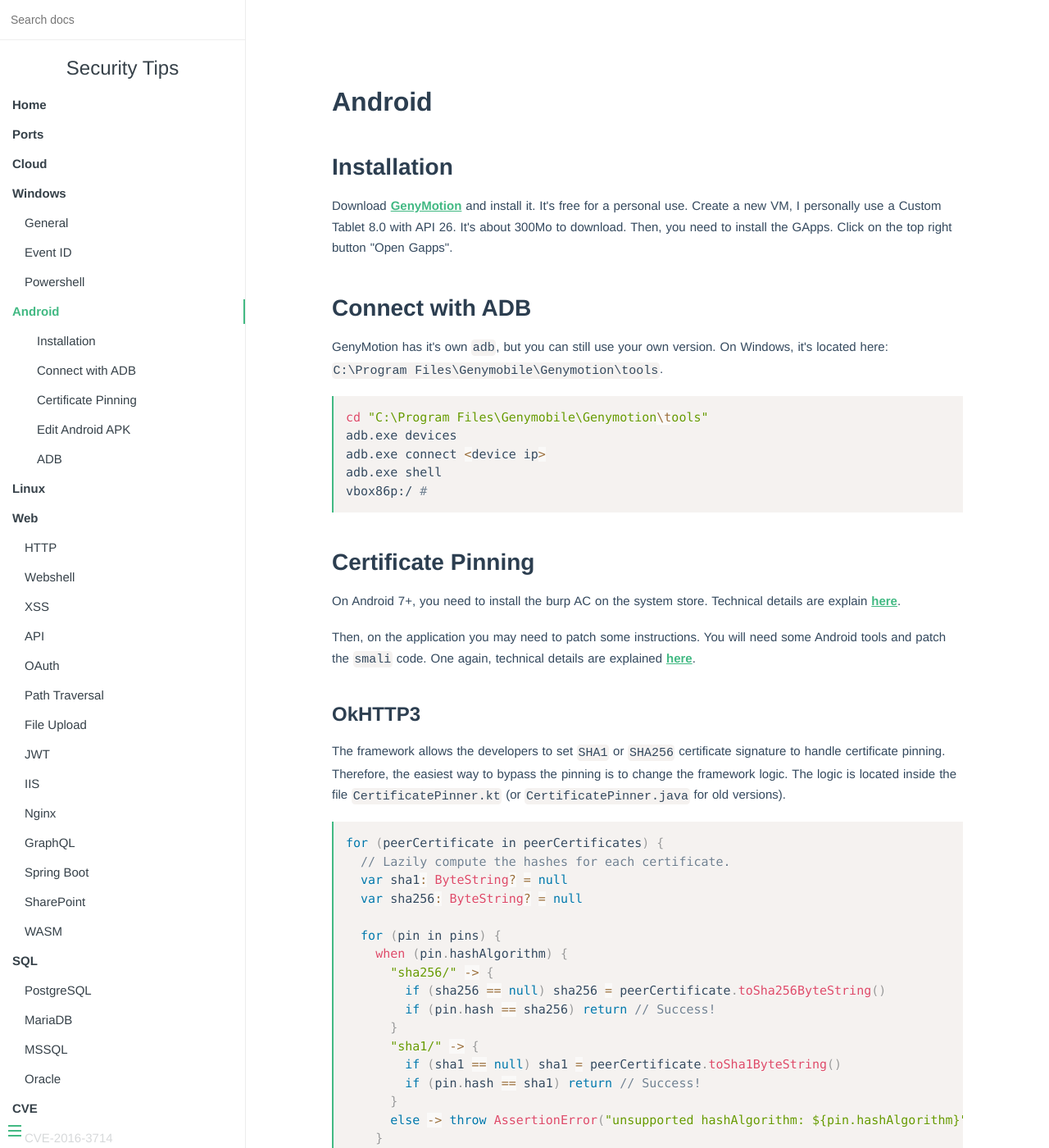
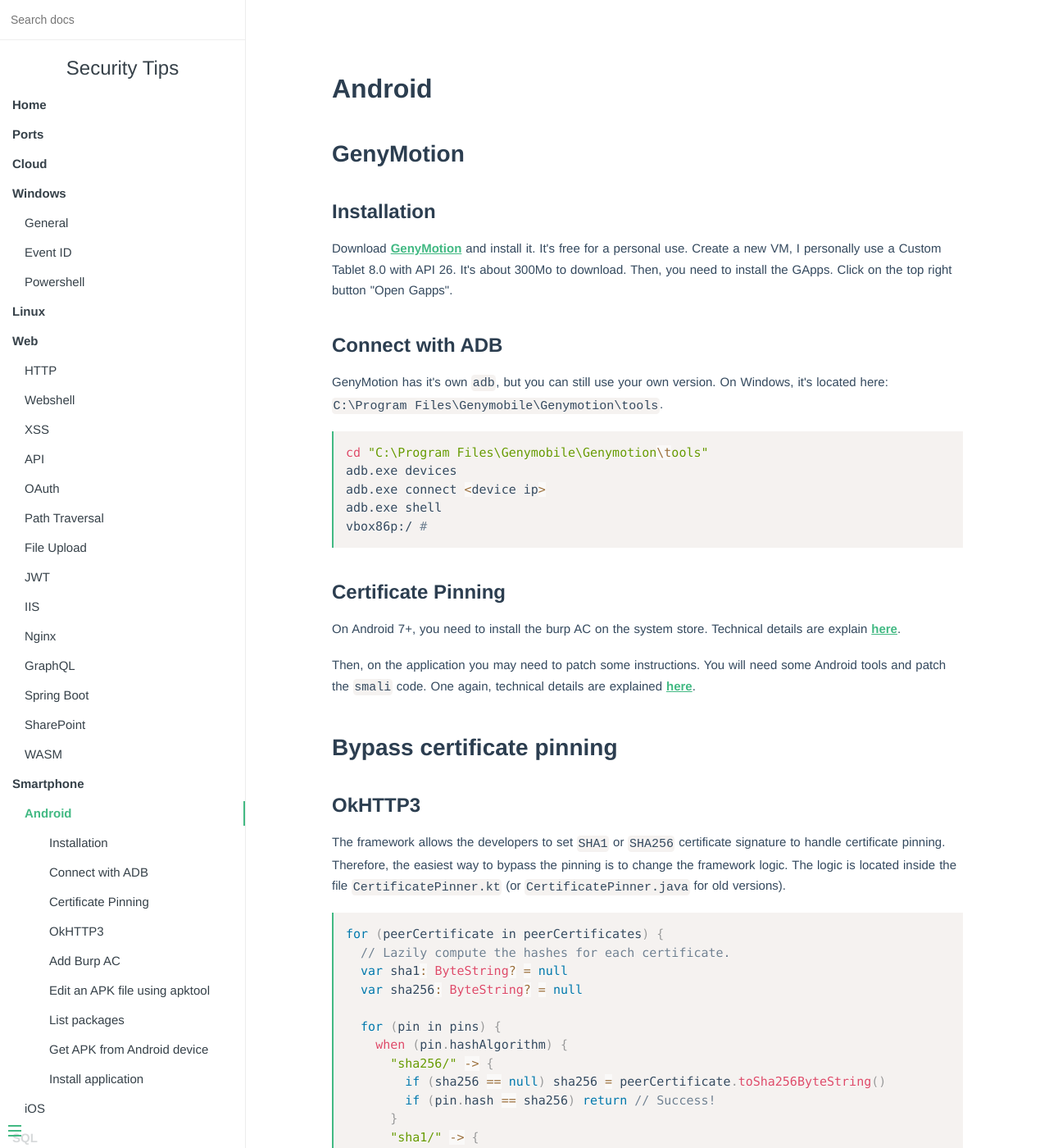
Before and after one commit to vincd/security-tips, an MkDocs documentation site: the page built from docs/android.md, in a window 1280 px wide and 1400 px high. Shown: the whole window at 82% size. Built offline with MkDocs 1.6.1, drawn with Linux system fonts in a browser that asks for light colours.

Commit message:
Add smartphone section and add iOS

````diff
--- a/docs/android.md
+++ b/docs/android.md
@@ -1,7 +1,17 @@
-Android
-=======
+---
+title: "Android"
+description: "Android tips"
+date: 04/05/2021
+categories:
+ - Smartphone
+tags:
+ - android
+---
 
-## Installation
+
+## GenyMotion
+
+### Installation
 Download [GenyMotion](https://www.genymotion.com/) and install it. It's free for
 a personal use.
 Create a new VM, I personally use a Custom Tablet 8.0 with API 26. It's about
@@ -9,7 +19,7 @@ Create a new VM, I personally use a Custom Tablet 8.0 with API 26. It's about
 Then, you need to install the GApps. Click on the top right button "Open Gapps".
 
 
-## Connect with ADB
+### Connect with ADB
 GenyMotion has it's own `adb`, but you can still use your own version. On Windows,
 it's located here: `C:\Program Files\Genymobile\Genymotion\tools`.
 
@@ -22,7 +32,7 @@ vbox86p:/ #
 ```
 
 
-## Certificate Pinning
+### Certificate Pinning
 On Android 7+, you need to install the burp AC on the system store. Technical details
 are explain [here](https://blog.jeroenhd.nl/article/android-7-nougat-and-certificate-authorities).
 
@@ -30,7 +40,11 @@ Then, on the application you may need to patch some instructions. You will need
 some Android tools and patch the `smali` code. One again, technical details are
 explained [here](https://medium.com/@felipecsl/bypassing-certificate-pinning-on-android-for-fun-and-profit-1b0d14beab2b).
 
+
+## Bypass certificate pinning
+
 ### OkHTTP3
+
 The framework allows the developers to set `SHA1` or `SHA256` certificate signature
 to handle certificate pinning. Therefore, the easiest way to bypass the pinning
 is to change the framework logic.
@@ -90,6 +104,7 @@ if (!pin.hash.equals(byteString)) {
 
 
 ### Add Burp AC
+
 Export the certificate with DER format. Then use `openssl` to convert to PEM format
 and get the hash:
 
--- a/mkdocs.yml
+++ b/mkdocs.yml
@@ -22,7 +22,6 @@ nav:
     - General: windows.md
     - Event ID: eventid.md
     - Powershell: powershell.md
-  - Android: android.md
   - Linux: linux.md
   - Web:
     - HTTP: http.md
@@ -39,6 +38,9 @@ nav:
     - Spring Boot: spring_boot.md
     - SharePoint: sharepoint.md
     - WASM: wasm.md
+  - Smartphone:
+    - Android: android.md
+    - iOS: ios.md
   - SQL:
     - PostgreSQL: postgresql.md
     - MariaDB: mariadb.md
````
Also changed, not shown: docs/ios.md (added, +22 -0 lines).
